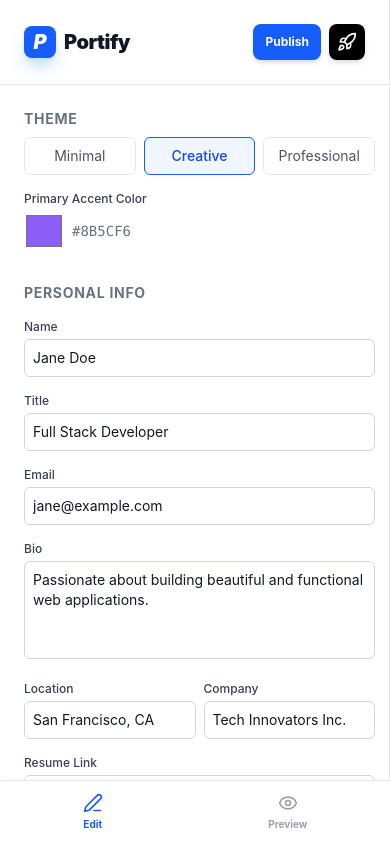
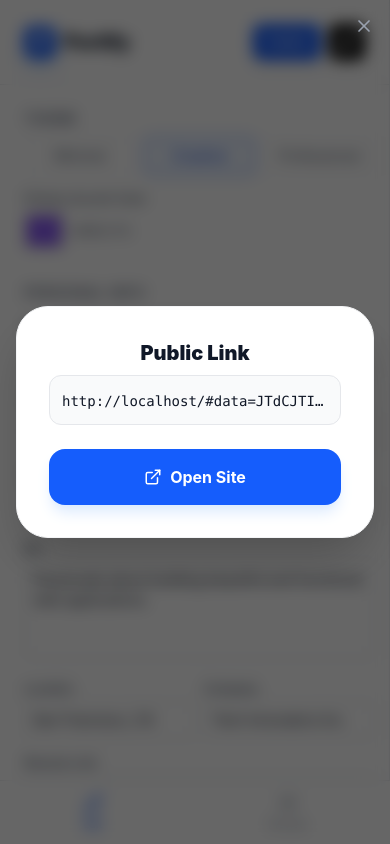
Before and after one commit to rekharamesh200524-bit/final-portfolio-website-project1, a React (Vite) app: page / in a window 390 px wide. Both pictures are taken after a click on the button "Publish". Built offline with nearby package versions, Linux system fonts and the light colour scheme.

Commit message:
Fix modal visibility on mobile by moving them to root level

```diff
--- a/src/App.tsx
+++ b/src/App.tsx
@@ -97,7 +97,8 @@ const App = () => {
   };
 
   const handleDownloadHtml = () => {
-    const htmlContent = `<!DOCTYPE html>...`; // truncated for brevity but keeping the logic
+    // Basic logic for download
+    const htmlContent = `<!DOCTYPE html><html><body><h1>${data.name}</h1><p>${data.bio}</p></body></html>`;
     const blob = new Blob([htmlContent], { type: 'text/html' });
     const url = URL.createObjectURL(blob);
     const a = document.createElement('a');
@@ -122,6 +123,7 @@ const App = () => {
 
   return (
     <div className="flex flex-col lg:flex-row h-screen overflow-hidden bg-gray-100 relative">
+      {/* Sidebar / Editor */}
       <div className={`w-full lg:w-96 flex flex-col bg-white border-r border-gray-200 overflow-y-auto ${activeTab === 'edit' ? 'flex' : 'hidden lg:flex'}`}>
         <div className="p-6 border-b border-gray-200 flex items-center justify-between sticky top-0 bg-white z-20">
           <div className="flex items-center gap-2">
@@ -140,6 +142,7 @@ const App = () => {
         <Editor data={data} onChange={setData} onPublish={handlePublish} isPublishing={isPublishing} />
       </div>
 
+      {/* Preview Area */}
       <div className={`flex-1 relative flex flex-col h-full ${activeTab === 'preview' ? 'flex' : 'hidden lg:flex'}`}>
         <div className="bg-white border-b border-gray-200 h-14 flex items-center justify-between px-6 shadow-sm z-10 shrink-0">
           <div className="text-sm font-medium text-gray-500">Live Preview</div>
@@ -148,12 +151,15 @@ const App = () => {
           </button>
         </div>
         <div className="flex-1 overflow-y-auto"><Preview data={data} /></div>
+      </div>
 
-        {/* --- CUSTOM ALERT MODAL --- */}
+      {/* --- ALL MODALS AT ROOT LEVEL SO THEY SHOW REGARDLESS OF TAB --- */}
+
+      {/* Alert Modal */}
       {alert && (
         <div className="fixed inset-0 bg-black/60 backdrop-blur-sm flex items-center justify-center z-[200] p-4 animate-in fade-in duration-300">
-            <div className="bg-white rounded-3xl shadow-2xl w-full max-w-sm overflow-hidden animate-in zoom-in-95 duration-300">
-              <div className={`p-8 flex flex-col items-center text-center`}>
+          <div className="bg-white rounded-[32px] shadow-2xl w-full max-w-sm overflow-hidden animate-in zoom-in-95 duration-300">
+            <div className="p-8 flex flex-col items-center text-center">
               <div className={`w-16 h-16 rounded-2xl flex items-center justify-center mb-6 ${
                 alert.type === 'error' ? 'bg-red-50 text-red-500' : 'bg-blue-50 text-blue-500'
               }`}>
@@ -172,28 +178,31 @@ const App = () => {
         </div>
       )}
 
-        {/* Success Modals (Published/Deployed) */}
+      {/* Published URL Modal */}
       {publishedUrl && (
-          <div className="fixed bottom-20 lg:absolute lg:bottom-6 right-6 left-6 lg:left-auto bg-white rounded-3xl shadow-2xl border border-gray-100 p-6 lg:w-96 animate-in slide-in-from-bottom-5 z-[60]">
+        <div className="fixed inset-0 lg:inset-auto bg-black/60 lg:bg-transparent backdrop-blur-sm lg:backdrop-blur-none flex items-center justify-center lg:block z-[200] p-4">
+          <div className="bg-white rounded-[32px] lg:rounded-3xl shadow-2xl border border-gray-100 p-8 lg:p-6 w-full max-w-sm lg:absolute lg:bottom-20 lg:right-6 animate-in slide-in-from-bottom-5">
             <button onClick={() => setPublishedUrl(null)} className="absolute top-4 right-4 text-gray-400 hover:text-gray-600"><X size={20} /></button>
-            <h3 className="text-xl font-black text-gray-900 mb-2">Public Link</h3>
-            <div className="bg-gray-50 border border-gray-200 rounded-xl p-3 mb-4 overflow-hidden relative group">
-              <input type="text" readOnly value={publishedUrl} className="w-full bg-transparent text-sm font-mono outline-none cursor-text truncate" onClick={(e) => (e.target as HTMLInputElement).select()} />
+            <h3 className="text-xl font-black text-gray-900 mb-2 text-center lg:text-left">Public Link</h3>
+            <div className="bg-gray-50 border border-gray-200 rounded-xl p-3 mb-6 overflow-hidden relative group">
+              <input type="text" readOnly value={publishedUrl} className="w-full bg-transparent text-sm font-mono outline-none cursor-text truncate text-center lg:text-left" onClick={(e) => (e.target as HTMLInputElement).select()} />
             </div>
-            <a href={publishedUrl} target="_blank" rel="noreferrer" className="w-full flex items-center justify-center gap-2 bg-blue-600 hover:bg-blue-700 text-white py-3 rounded-xl transition-all font-bold shadow-lg shadow-blue-100">
+            <a href={publishedUrl} target="_blank" rel="noreferrer" className="w-full flex items-center justify-center gap-2 bg-blue-600 hover:bg-blue-700 text-white py-4 lg:py-3 rounded-2xl lg:rounded-xl transition-all font-bold shadow-lg shadow-blue-100">
               <ExternalLink size={18} /> Open Site
             </a>
           </div>
+        </div>
       )}
 
+      {/* Vercel Deployed Modal */}
       {deployedVercelUrl && (
-          <div className="fixed inset-0 bg-black/60 backdrop-blur-sm flex items-center justify-center z-[100] p-4">
-            <div className="bg-white rounded-[40px] shadow-2xl p-8 lg:p-10 w-full max-w-md animate-in fade-in zoom-in-95">
+        <div className="fixed inset-0 bg-black/60 backdrop-blur-sm flex items-center justify-center z-[200] p-4 animate-in fade-in duration-300">
+          <div className="bg-white rounded-[40px] shadow-2xl p-8 lg:p-10 w-full max-w-md animate-in zoom-in-95 duration-300">
             <div className="w-20 h-20 bg-green-50 text-green-500 rounded-3xl flex items-center justify-center mx-auto mb-8 rotate-3">
               <Check size={40} />
             </div>
             <h3 className="text-3xl font-black text-gray-900 text-center mb-3">Live on Vercel!</h3>
-              <p className="text-center text-gray-500 mb-10 text-lg">Your portfolio has been successfully deployed to your personal domain.</p>
+            <p className="text-center text-gray-500 mb-10 text-lg leading-relaxed">Your portfolio has been successfully deployed to your personal domain.</p>
             <div className="space-y-4">
               <a href={`https://${deployedVercelUrl}`} target="_blank" rel="noreferrer" className="w-full flex items-center justify-center gap-3 bg-black text-white py-5 rounded-[24px] font-black text-lg hover:bg-gray-900 transition-all shadow-2xl shadow-black/20 active:scale-95">
                 <ExternalLink size={20} /> Visit Live Site
@@ -203,8 +212,8 @@ const App = () => {
           </div>
         </div>
       )}
-      </div>
 
+      {/* Mobile Tab Bar */}
       <div className="lg:hidden fixed bottom-0 left-0 right-0 h-16 bg-white border-t border-gray-200 flex items-center justify-around z-[100] shadow-lg">
         <button onClick={() => setActiveTab('edit')} className={`flex flex-col items-center gap-1 ${activeTab === 'edit' ? 'text-blue-600' : 'text-gray-400'}`}><Edit3 size={20} /><span className="text-[10px] font-bold">Edit</span></button>
         <button onClick={() => setActiveTab('preview')} className={`flex flex-col items-center gap-1 ${activeTab === 'preview' ? 'text-blue-600' : 'text-gray-400'}`}><Eye size={20} /><span className="text-[10px] font-bold">Preview</span></button>
```
Lines whose indentation alone changed are shown as unchanged.
